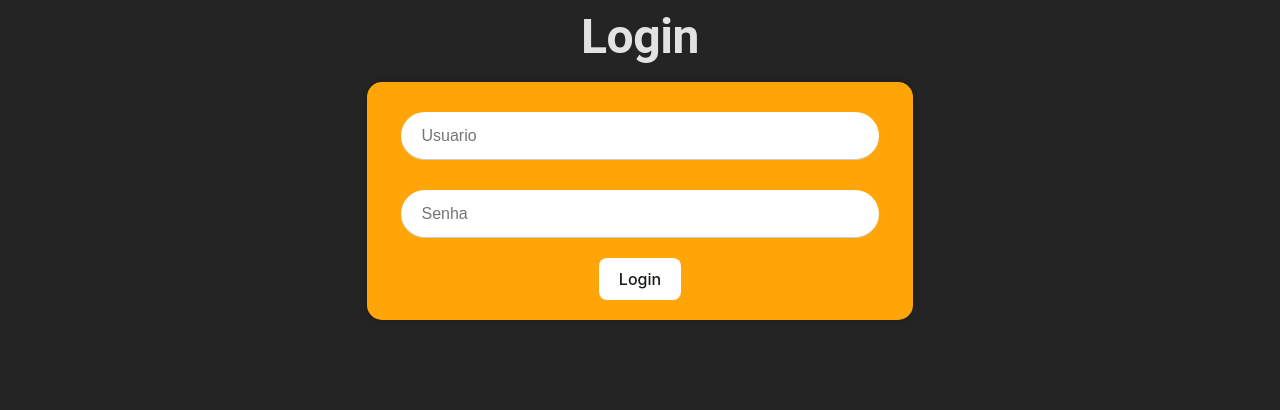
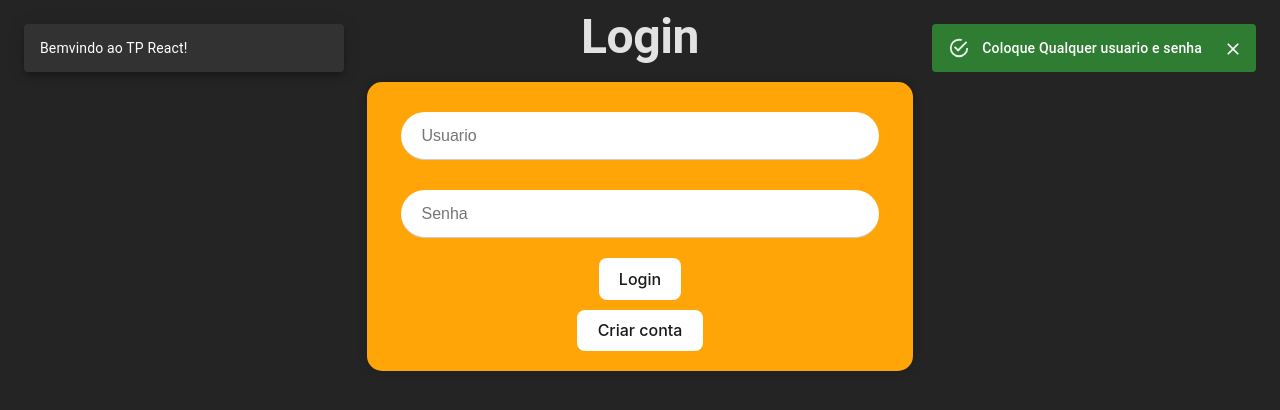
Before and after one commit to Elianmrey/tpReact, a React (Vite) app: page /signin in a window 1280 px wide. Shown: the top 410 px of the page. Built offline with nearby package versions, Linux system fonts and the light colour scheme.

Commit message:
Adição de Snackbar e Alert Material UI

```diff
--- a/package.json
+++ b/package.json
@@ -12,6 +12,7 @@
   "dependencies": {
     "@emotion/react": "^11.13.3",
     "@emotion/styled": "^11.13.0",
+    "@mui/icons-material": "^6.1.6",
     "@mui/material": "^6.1.6",
     "react": "^18.3.1",
     "react-dom": "^18.3.1",
--- a/src/Views/SignIn/Index.tsx
+++ b/src/Views/SignIn/Index.tsx
@@ -1,8 +1,9 @@
-import { useState } from "react";
+import React, { useState } from "react";
 import {  SaveToLocalStrg } from "../../Services/LocalStorageManagement";
-import { redirect } from "react-router-dom";
-import { Typography } from "@mui/material";
+import { Link, redirect } from "react-router-dom";
+import { Alert, Button, IconButton, Typography } from "@mui/material";
 import styles from  "./StyleLogin.module.scss";
+import Snackbar from '@mui/material/Snackbar';
 
 
 export default function Signin() {
@@ -10,6 +11,17 @@ export default function Signin() {
         userName: '',
         password: ''
     });
+
+    const [open, setOpen] = useState(true);
+    const [alertOpen, setAlertOpen] = useState(true);
+    function HandleClose(){
+             setOpen(false); };
+
+    function HandleAlertClose() {
+        setTimeout(() => setAlertOpen(false)
+    , 2000);
+    };
+
 
     function HandleChange(e: React.ChangeEvent<HTMLInputElement>, field: 'userName' | 'password') {
         const value = e.currentTarget.value;
@@ -45,8 +57,10 @@ export default function Signin() {
 
     }
 
+
     return (
-        <>
+        <div>
+
             <Typography variant="h2" component="h2" align="center" gutterBottom style={{ fontSize: '3rem', fontWeight: 'bold' }}>Login</Typography>
 
                 <form onSubmit={HandleSubmit} className={styles.container}>
@@ -58,8 +72,27 @@ export default function Signin() {
                     onChange={(e) => HandleChange(e, 'password')} className={styles.input} />
 
                 <button type="submit" className={styles.button} >Login</button>
+                <Link to="/signup">
+                    <button className={styles.button}>
+                    Criar conta</button>
+                </Link>
                 </form>
+            <Snackbar open={open} autoHideDuration={5000} onClose={HandleAlertClose} sx={{ width: '50%' }}
+                anchorOrigin={{ vertical: 'top', horizontal: 'right' }}>
+                <Alert onClose={HandleAlertClose} severity="success" variant="filled" >
+                    Coloque Qualquer usuario e senha
+                </Alert>
+            </Snackbar>
 
-        </>
+            <Snackbar
+                open={open}
+                autoHideDuration={6000}
+                onClose={HandleClose}
+                message="Bemvindo ao TP React!"
+                anchorOrigin={{ vertical: 'top', horizontal: 'left' }}
+
+            />
+
+            </div>
     );
 }
--- a/src/Views/SignUp/Index.tsx
+++ b/src/Views/SignUp/Index.tsx
@@ -1,6 +1,44 @@
+import { Link } from "react-router-dom";
+import styles from './StyleSignUp.module.scss';
 
-export default function SignUp() {
+
+
+import { useState, useEffect } from 'react';
+
+export default function Formulary() {
+
+    const [data, setData] = useState<{ message: string } | null>(null);
+    const [loading, setLoading] = useState<boolean>(true);
+
+
+    useEffect(() => {
+
+         function fetchData() {
+            setLoading(true);
+            try {
+                 setTimeout(() => {
+                     setData({ message: 'Olá ,Voce está em SignUp!' });
+
+                    setLoading(false);
+                }, 2000);
+            } catch (error) {
+                console.error((error as Error).message);
+            }
+        }
+
+        fetchData();
+    }, []);
+
     return (
-        <h1>You are on SignUp</h1>
-    )
-}
+        <div className={styles.container}>
+            <h1>Página SignUp</h1>
+            {loading ? (
+                <p>Carregando...</p>
+            ) : (
+                <p>{data?.message}</p>
+            )}
+
+            <Link to="/">Voltar</Link>
+        </div>
+    );
+};
--- /dev/null
+++ b/src/Views/SignUp/StyleSignUp.module.scss
@@ -0,0 +1,15 @@
+.container {
+    display: flex;
+    flex-direction: column;
+    align-items: center;
+    justify-content: center;
+    gap: 10px;
+    background-color: #181717;
+    border-radius: 15px;
+    box-shadow: 0px 0px 10px rgba(0, 0, 0, 0.2);
+    transition: box-shadow 0.3s ease-in-out;
+    width: 90%;
+    height: fit-content;
+    margin: 0 auto;
+    padding: 20px;
+}
```
Also changed, not shown: 1 other file (tests, documents, lock files or other folders).
